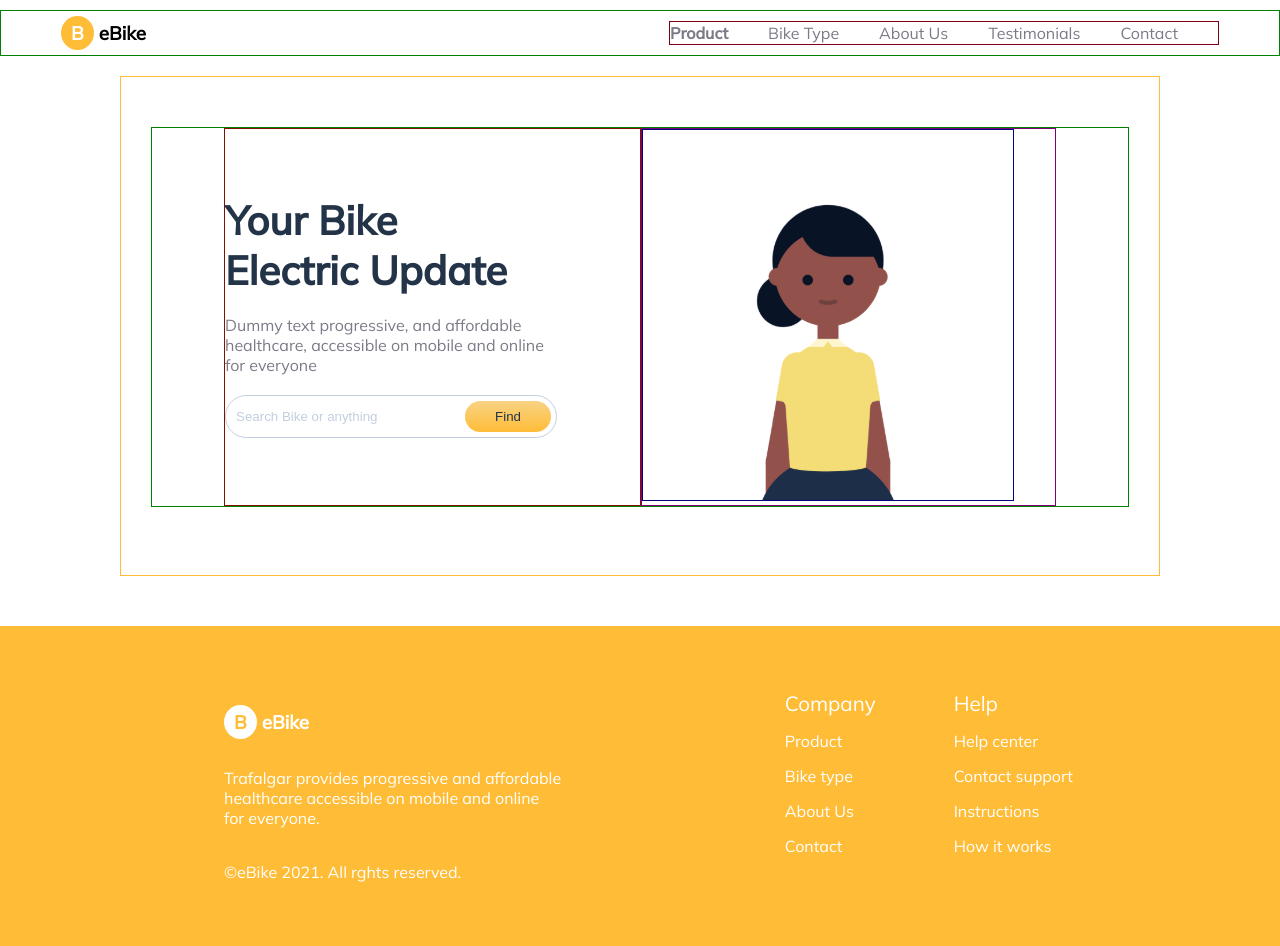
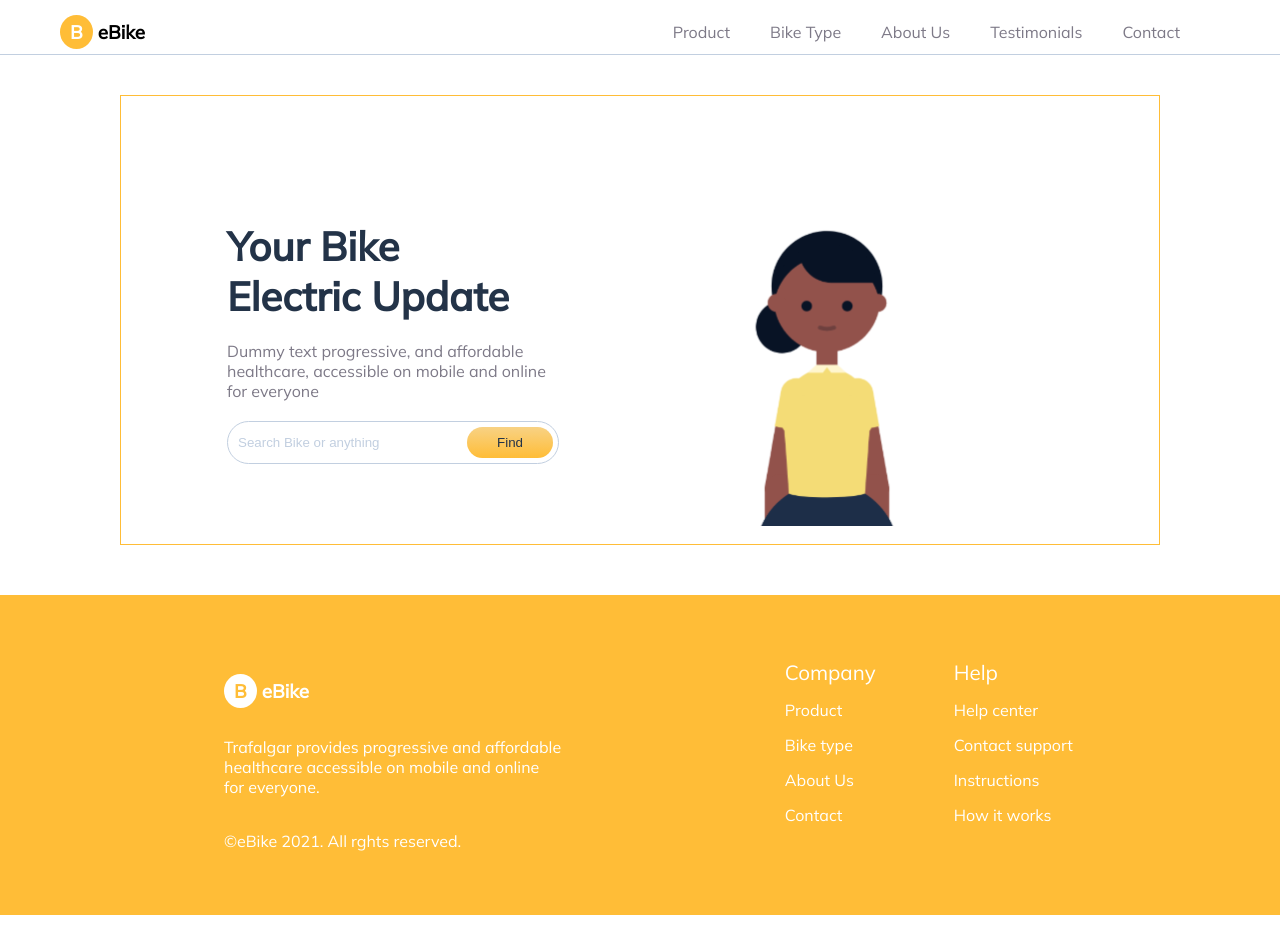
Before and after one commit to Unique-coder/ebike, a React (Create React App) app: page / in a window 1280 px wide. After the commit the page ends 915 px from the top, so only its background shows below. Built offline with nearby package versions, Linux system fonts and the light colour scheme.

Commit message:
re-structured website template

```diff
--- a/src/components/EbikeSection.css
+++ b/src/components/EbikeSection.css
@@ -1,5 +1,5 @@
 .price-bike {
-  border: 1px solid green;
+  /* border: 1px solid green; */
   display: flex;
   justify-content: space-between;
 }
@@ -7,7 +7,7 @@
 .bike-select {
   width: 100%;
   gap: 0px;
-  border: 1px solid rgb(128, 58, 0);
+  /* border: 1px solid rgb(128, 58, 0); */
   padding: 0px 20px 20px 20px;
   border-radius: 10px;
   box-shadow: 5px 10px 18px rgba(0, 0, 0, 0.06);
@@ -17,7 +17,7 @@
   margin-bottom: 10px;
 }
 .img-bike {
-  border: 1px solid rgb(92, 0, 128);
+  /* border: 1px solid rgb(92, 0, 128); */
   margin: 0 auto;
   text-align: center;
   display: block;
--- a/src/components/HeroSection.css
+++ b/src/components/HeroSection.css
@@ -3,13 +3,13 @@
   display: flex;
   justify-content: center;
   /* align-items: center; */
-  border: 1px solid green;
+  /* border: 1px solid green; */
   margin-top: 50px;
   min-height: 200px;
 }
 
 .left {
-  border: 1px solid rgb(128, 19, 0);
+  /* border: 1px solid rgb(128, 19, 0); */
   display: flex;
   flex-direction: column;
   justify-content: center;
@@ -48,12 +48,12 @@ input:focus {
 }
 
 .right {
-  border: 1px solid rgb(128, 0, 117);
+  /* border: 1px solid rgb(128, 0, 117); */
   display: flex;
 }
 
 .img-container img {
-  border: 1px solid rgb(0, 2, 128);
+  /* border: 1px solid rgb(0, 2, 128); */
   width: 90%;
   height: auto;
 }
--- a/src/components/Navbar.css
+++ b/src/components/Navbar.css
@@ -3,16 +3,16 @@
   display: flex;
   justify-content: space-between;
   padding: 10px 60px;
-  border: 1px solid green;
+  border-bottom: 0.5px solid #c2cfe0;
   margin-top: 10px;
-  margin-bottom: 20px;
+  margin-bottom: 40px;
 }
 
 .list {
   display: flex;
   justify-content: flex-end;
   align-items: center;
-  border: 1px solid rgb(128, 0, 21);
+  /* border: 1px solid rgb(128, 0, 21); */
   /* width: 0%; */
 }
 .list > li {
--- a/src/components/Navbar.jsx
+++ b/src/components/Navbar.jsx
@@ -8,7 +8,7 @@ const Navbar = () => {
         <span className="bold-B">B</span>eBike
       </h3>
       <ul className="list">
-        <li className="first-list">
+        <li>
           <Link to="/">Product</Link>
         </li>
         <li>
--- a/src/index.css
+++ b/src/index.css
@@ -35,15 +35,15 @@ li {
 .container {
   max-width: 1040px;
   margin: auto;
-  min-height: 500px;
+  min-height: 450px;
   border: 1px solid #ffbd37;
-  padding: 0px 30px;
+  padding: 10px 0px;
 }
 .bike-contain {
   max-width: 1140px;
   min-height: 500px;
   margin: auto;
-  border: 1px solid #ff3748;
+  /* border: 1px solid #ff3748; */
   padding: 30px 0px 0px 0px;
 }
 
@@ -83,7 +83,7 @@ li {
 }
 
 .arrow-div {
-  border: 1px solid blue;
+  /* border: 1px solid blue; */
   display: flex;
   justify-content: center;
   padding: 20px 0;
```
